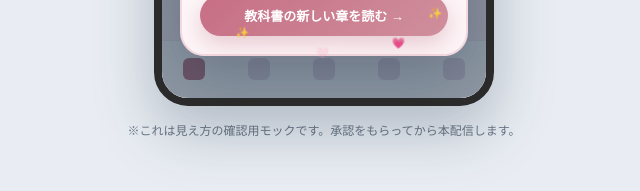
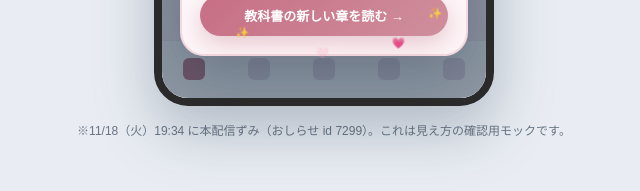
Before and after one commit to kumiko0814/ailabo-karte, a plain HTML site: page mock-notice2.html in a window 1280 px wide. Shown: the part 610-801 px from the top of the page, 316-956 px from the left. Drawn offline with Linux system fonts and the light colour scheme.

Commit message:
mock-notice2: 11/18 配信ずみの注記
Co-Authored-By: Claude Fable 5.1 <noreply@anthropic.com>

```diff
--- a/mock-notice2.html
+++ b/mock-notice2.html
@@ -76,6 +76,6 @@ body{font-family:"Yu Gothic","YuGothic","游ゴシック","Hiragino Kaku Gothic
   </div>
 </div>
 
-<div class="cap" style="margin-top:14px;">※これは見え方の確認用モックです。承認をもらってから本配信します。</div>
+<div class="cap" style="margin-top:14px;">※11/18（火）19:34 に本配信ずみ（おしらせ id 7299）。これは見え方の確認用モックです。</div>
 </body>
 </html>
```
